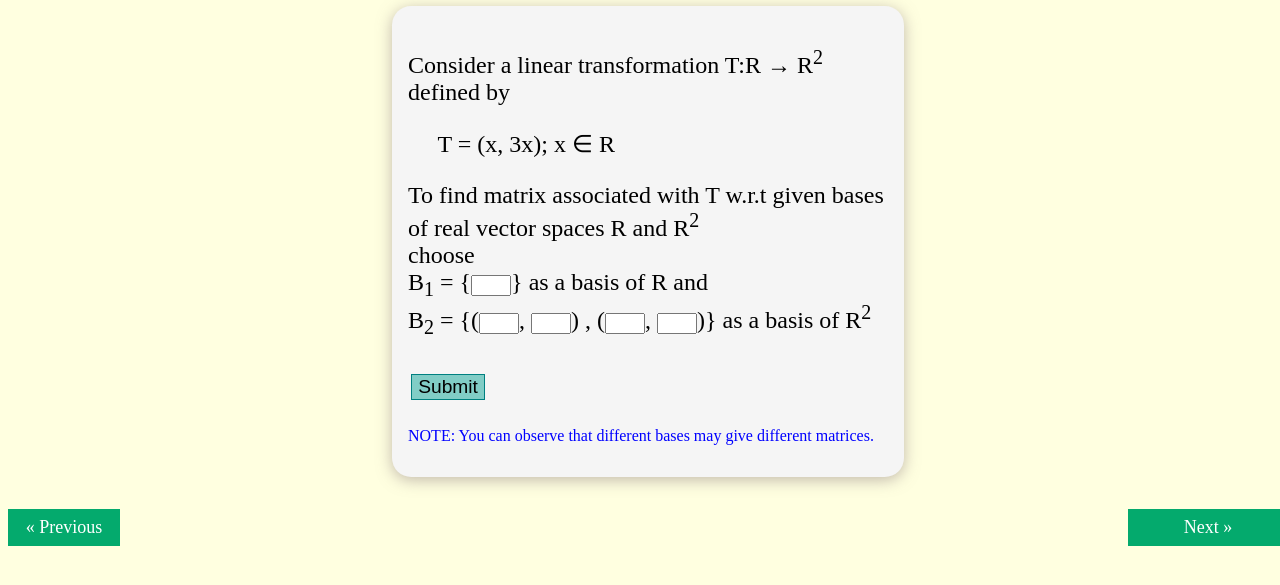
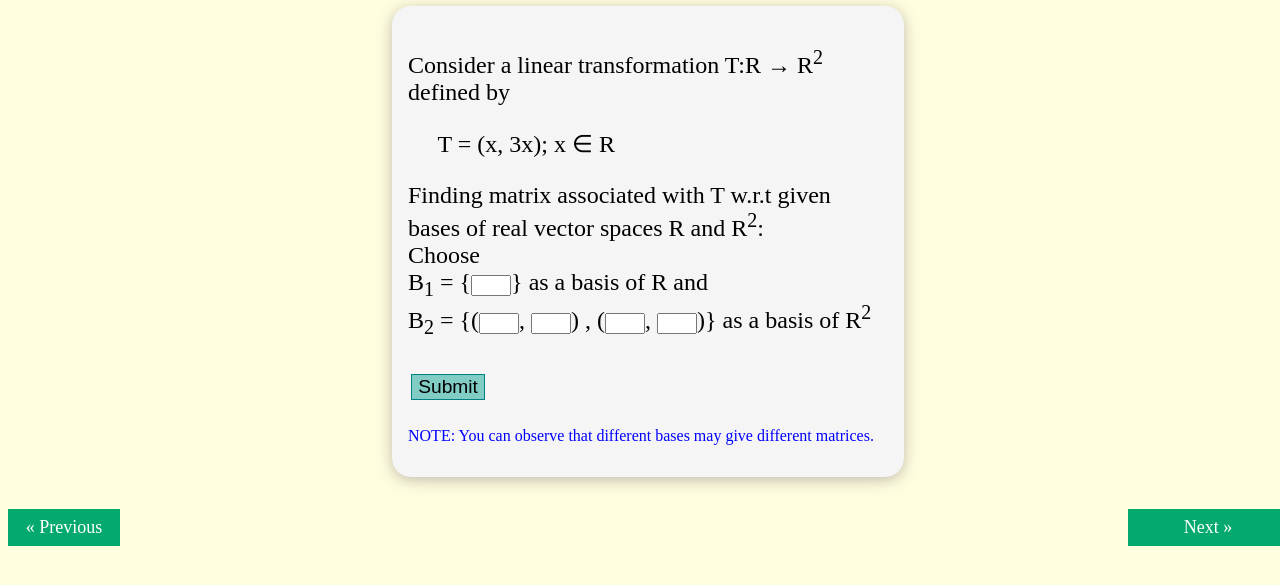
Before and after one commit to virtual-labs/exp-linear-transformation-matrices-dei, a plain HTML site: page experiment/simulation/matrices.html in a window 1280 px wide. Shown: the part 109-694 px from the top of the page. Drawn offline with nearby package versions, Linux system fonts and the light colour scheme; some packages are replaced by stand-ins of ours.

Commit message:
Update matrices.html

```diff
--- a/experiment/simulation/matrices.html
+++ b/experiment/simulation/matrices.html
@@ -55,7 +55,7 @@
 <div class="container">
     <p>Consider a linear transformation T:R &rarr; R<sup>2</sup> defined by</p>
     <p>&emsp; T = (x, 3x); x &isin; R</p>
-    <label>To find matrix associated with T w.r.t given bases of real vector spaces R and R<sup>2</sup> <br> choose <br> B<sub>1</sub> = </label>
+    <label>Finding matrix associated with T w.r.t given bases of real vector spaces R and R<sup>2</sup>: <br> Choose <br> B<sub>1</sub> = </label>
     {<input class="basisinput" id="a" type="number">}<!--{a &ne; 0 ; a &isin; R}--> <label> as a basis of R and <br>B<sub>2</sub> = </label>
     {(<input class="basisinput" id="c" type="number">,
     <input class="basisinput" id="d" type="number">) ,
```
